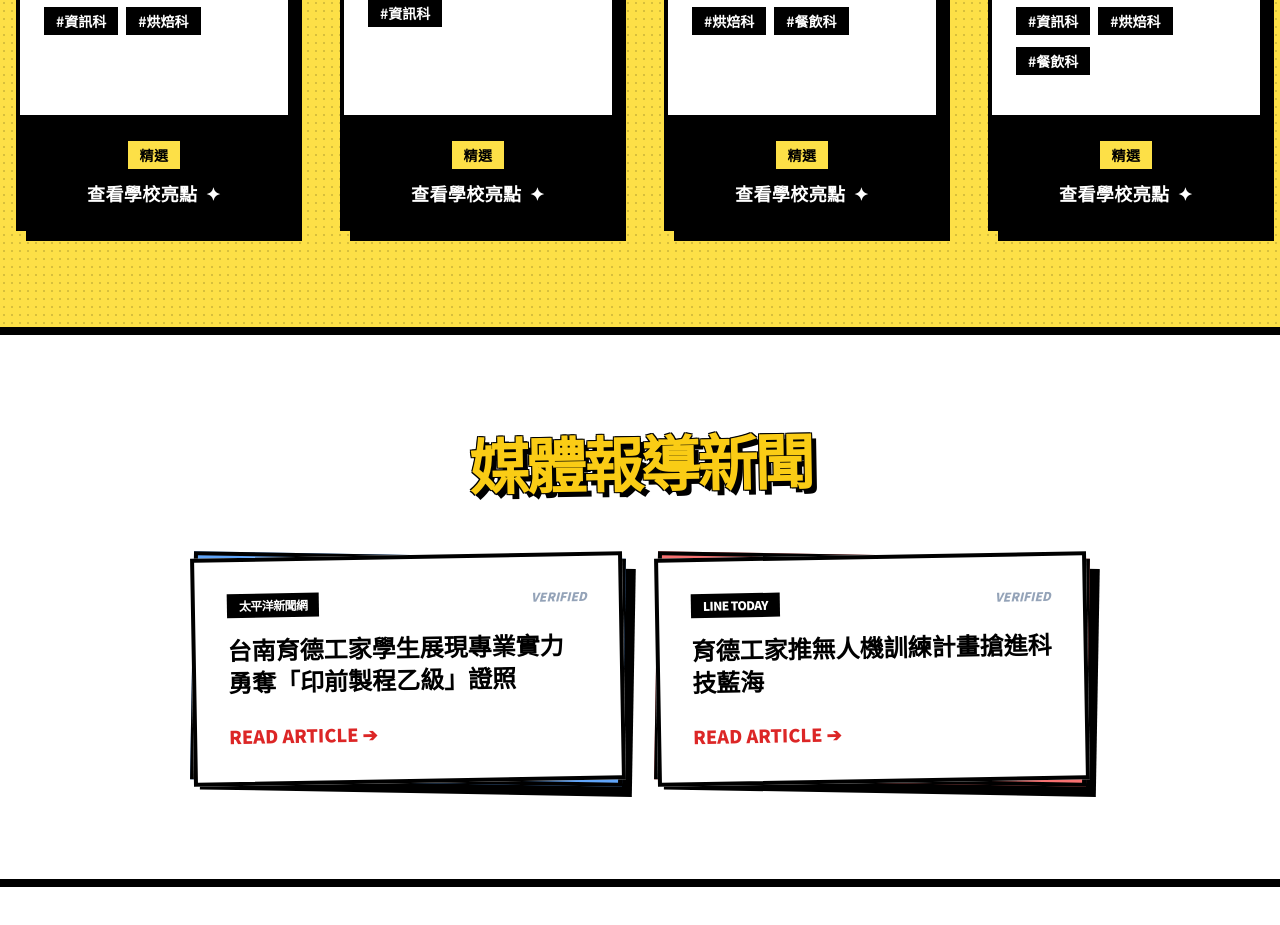
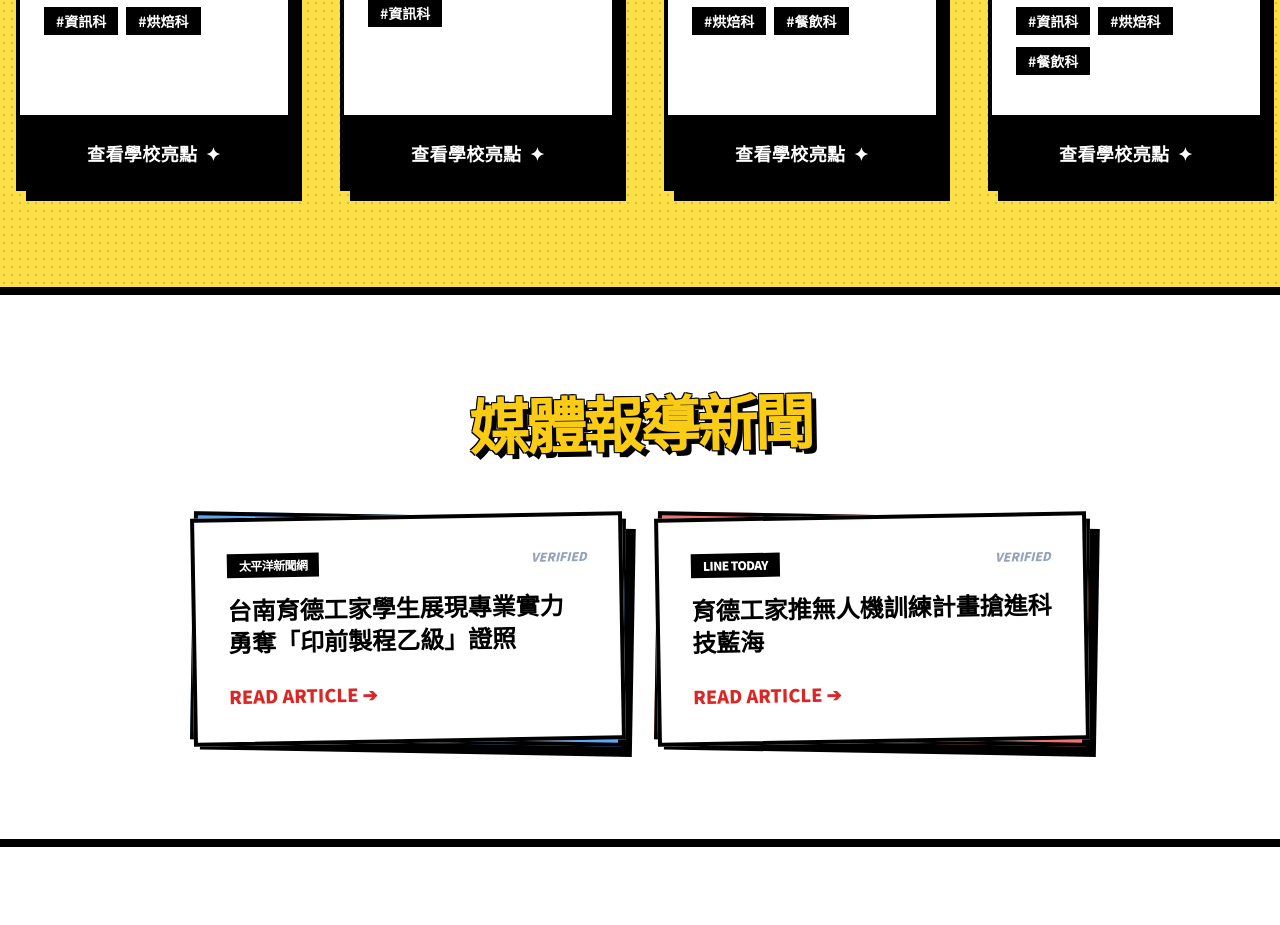
Before and after one commit to isaac0194/taiwan-3plus4-landing, a React (Vite) app: page / in a window 1280 px wide. Shown: the part 2876-3801 px from the top of the page. Built offline with nearby package versions, Linux system fonts and the light colour scheme.

Commit message:
Remove school card CTA tag

```diff
--- a/src/components/SchoolsSection.jsx
+++ b/src/components/SchoolsSection.jsx
@@ -142,9 +142,6 @@ export default function SchoolsSection() {
                 </div>
                 <div className="p-0 border-t-4 border-black bg-black">
                   <div className="px-4 py-5 text-center text-white font-black tracking-wide">
-                    <span className="inline-block bg-yellow-300 text-black border-2 border-black px-3 py-1 text-sm mb-2 shadow-[3px_3px_0px_0px_rgba(0,0,0,1)]">
-                      精選
-                    </span>
                     <span className="flex items-center justify-center gap-2 text-lg group-hover:gap-4 transition-all">
                       查看學校亮點
                       <span aria-hidden="true">✦</span>
```
